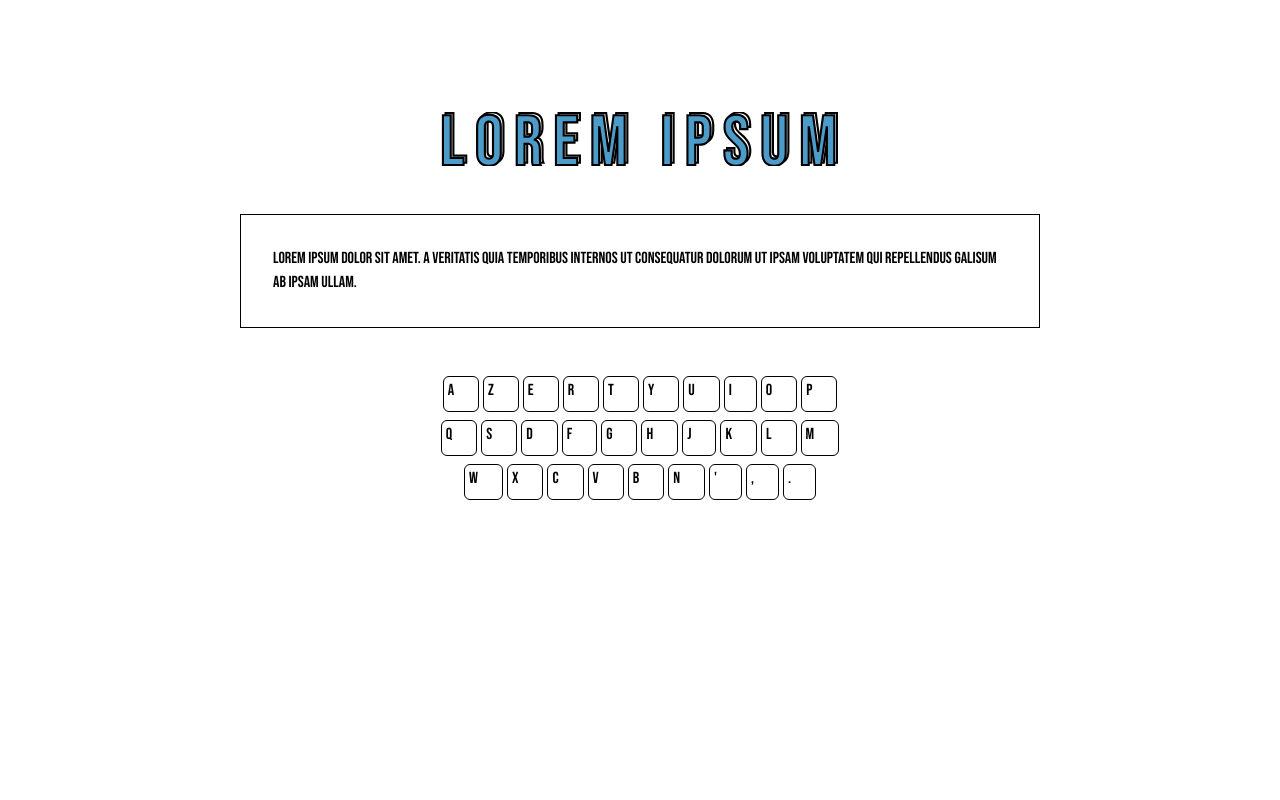
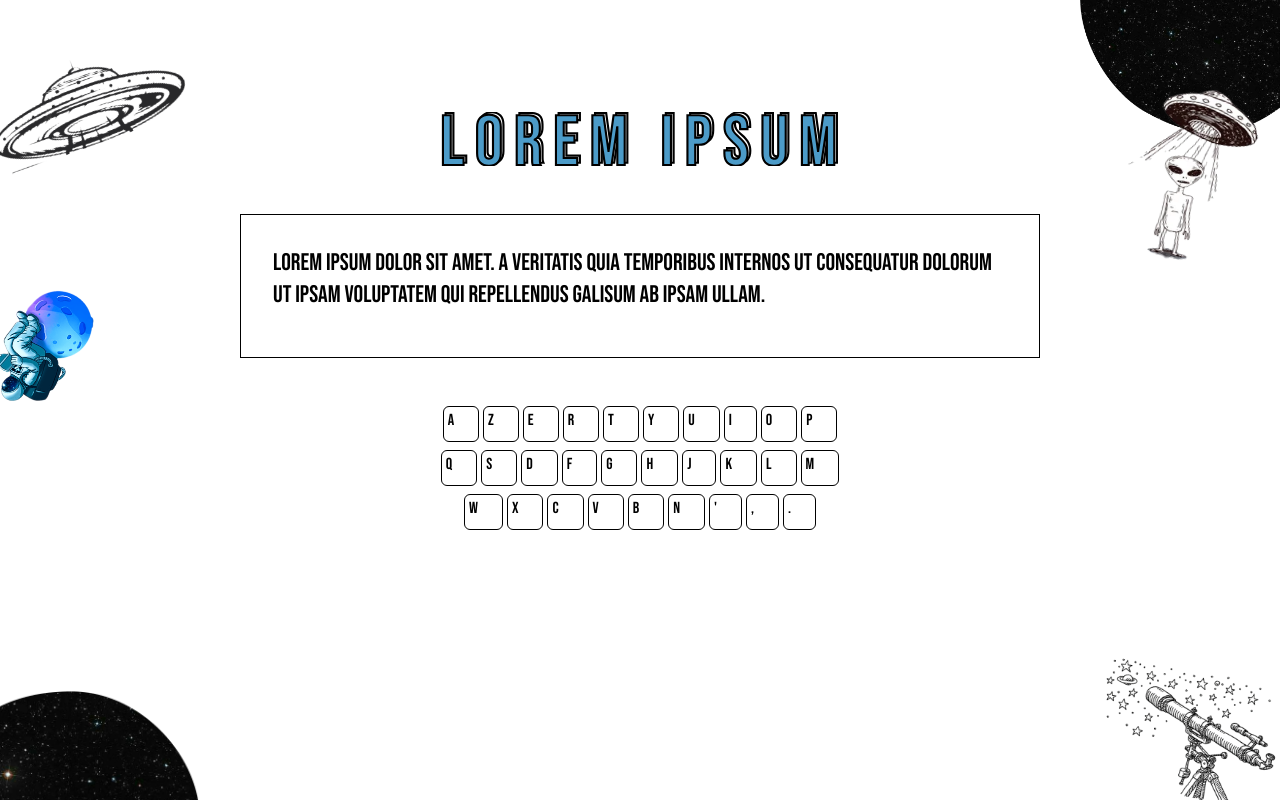
Before and after one commit to najimiman/Keyboard_Typing, a PHP site: page /practice.php in a window 1280 px wide. Run offline with PHP 8.4, Linux system fonts and the light colour scheme; some libraries are stand-ins or nearby versions.

Commit message:
Prototype BASIC

```diff
--- a/Frontend/practice.php
+++ b/Frontend/practice.php
@@ -28,14 +28,14 @@
   </script>
   <link rel="stylesheet" href="./assets/css/main.css">
 </head>
+<body>
 
-<body>
-  <div class="container py-28 px-60">
+  <div class="container pt-28 px-20 xl:px-60">
     <div class="flex flex-col justify-center items-center">
       <div class="mx-auto">
         <img src="./assets/images/heading.svg" alt="" width="400px">
       </div>
-      <div class="border border-black p-8 mt-12" id="text-box">
+      <div class="border border-black p-8 mt-12 h-36 text-2xl" id="text-box">
         Lorem ipsum dolor sit amet. A veritatis quia temporibus internos ut consequatur dolorum ut ipsam voluptatem qui repellendus galisum ab ipsam ullam.
       </div>
 
@@ -65,7 +65,26 @@
       </div>
     </div>
   </div>
+  <div class="absolute top-0 right-0">
+    <img src="./assets/images/overlay_1.png" alt="" width="200px">
+  </div>
+  <div class="absolute top-12 right-0">
+    <img src="./assets/images/overlay_4.png" alt="" width="200px">
+  </div>
+  <div class="absolute top-6 left-0">
+    <img src="./assets/images/overlay_3.png" alt="" width="200px">
+  </div>
+  <div class="absolute top-60 left-0">
+    <img src="./assets/images/overlay_5.png" alt="" width="130px">
+  </div>
+  <div class="absolute bottom-0 left-0">
+    <img src="./assets/images/overlay_2.png" alt="" width="200px">
+  </div>
+  <div class="absolute bottom-0 right-0">
+    <img src="./assets/images/overlay_6.png" alt="" width="200px">
+  </div>
 
-<script src="./assets/js/main.js"></script>
+
+  <script src="./assets/js/main.js"></script>
 </body>
 </html>
```
Also changed, not shown: Frontend/assets/images/overlay_1.png (added), Frontend/assets/images/overlay_2.png (added), Frontend/assets/images/overlay_3.png (added), Frontend/assets/images/overlay_4.png (added), Frontend/assets/images/overlay_5.png (added), Frontend/assets/images/overlay_6.png (added).
